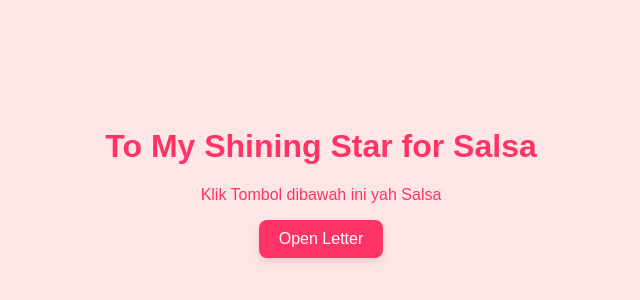
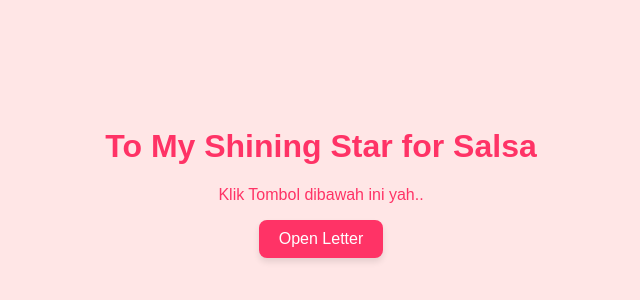
Before and after one commit to parizms/Formysaa, a plain HTML site: page index.html in a window 1280 px wide. Shown: the part 32-332 px from the top of the page, 319-959 px from the left. Drawn offline with Linux system fonts and the light colour scheme.

Commit message:
Update project

```diff
--- a/index.html
+++ b/index.html
@@ -9,7 +9,7 @@
 <body>
     <div class="container">
         <h1>To My Shining Star for Salsa</h1>
-        <p id="message">Klik Tombol dibawah ini yah Salsa</p>
+        <p id="message">Klik Tombol dibawah ini yah..</p>
         <button id="showMessage" onclick="showLoveMessage()">Open Letter</button>
         <div id="loveMessage" class="hidden">
             <p>💌 To the one who lights up my world,</p>
```
